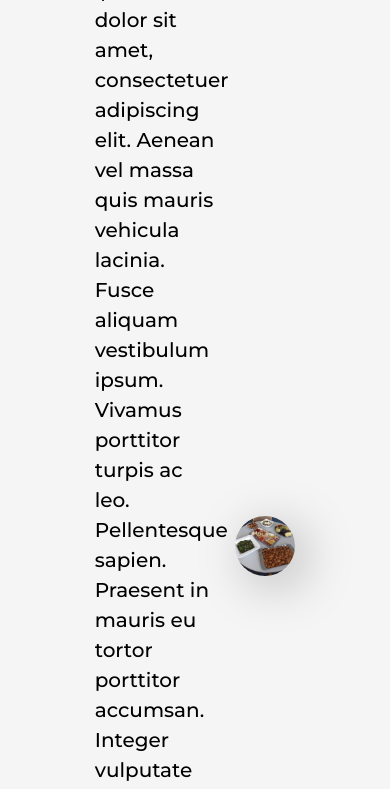
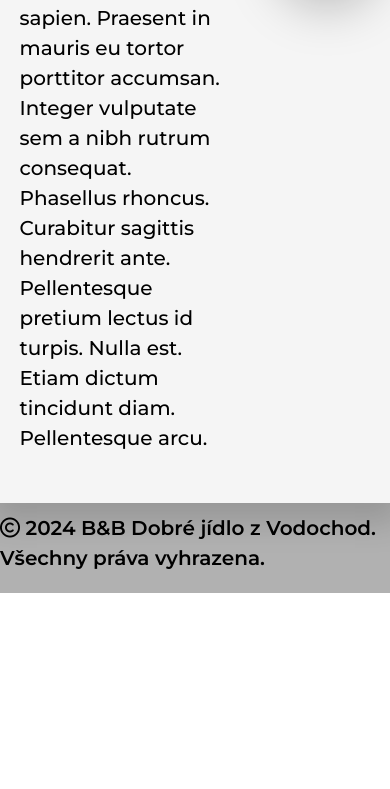
Before and after one commit to TERROR-404/Web-pro-firmu-rozvazejici-jidla, a plain HTML site: page index.html in a window 390 px wide. Shown: the part 3746-4535 px from the top of the page. After the commit the page ends 4339 px from the top, so only its background shows below. Drawn offline with Linux system fonts and the light colour scheme.

Commit message:
responzivita šířky mainu

```diff
--- a/main.css
+++ b/main.css
@@ -172,7 +172,6 @@ main{
     justify-content: flex-start;
     align-items: center;
     position: absolute;
-    top: 415px;
     width: 50%;
 }
 
@@ -228,6 +227,11 @@ main{
         font-size: 25px;
         line-height: 30px;
     }
+    main{
+        width: 90%;
+        padding-left: 5%;
+        padding-right: 5%;
+    }
 }
 
 @media(max-width: 720px){
```
